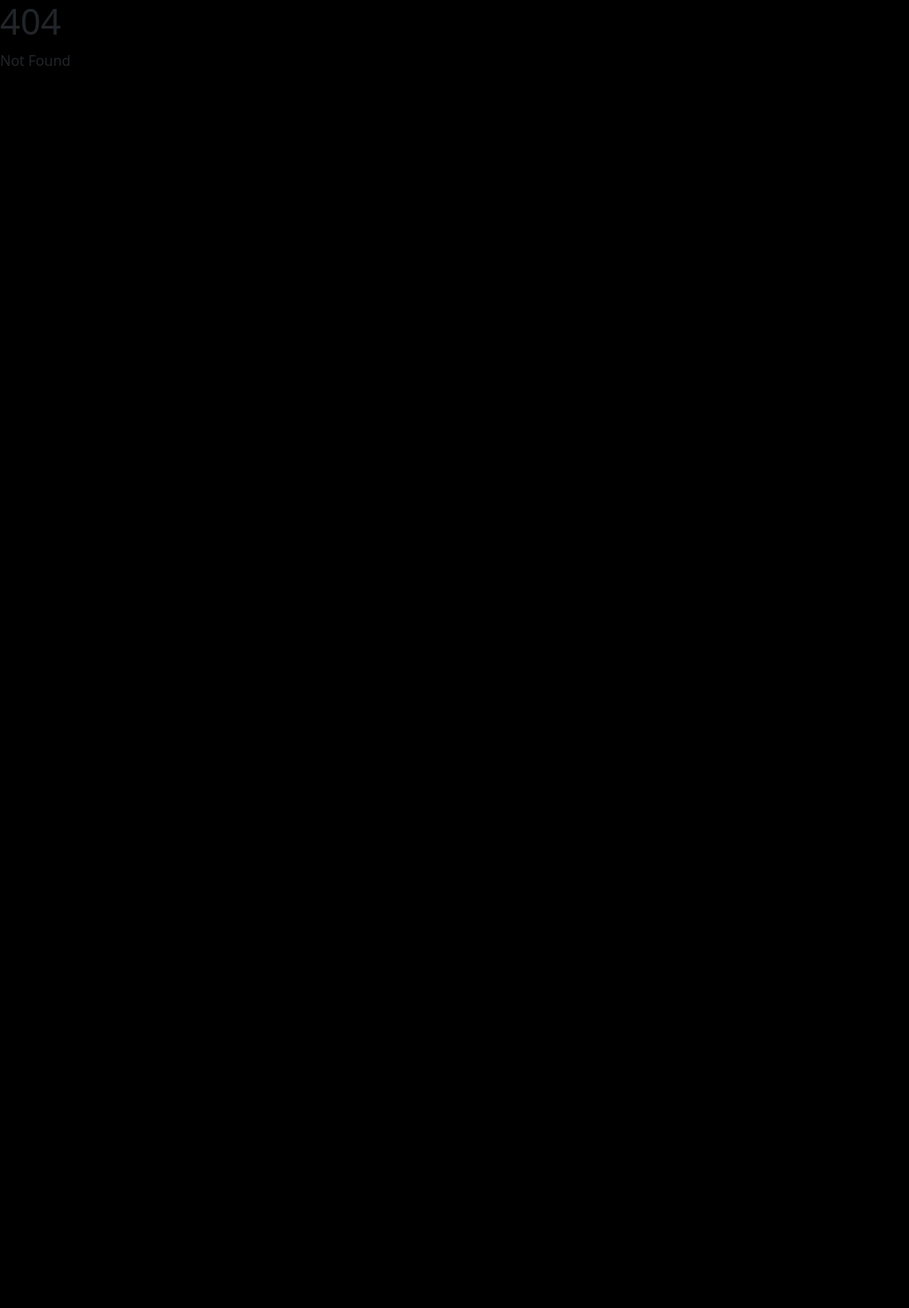
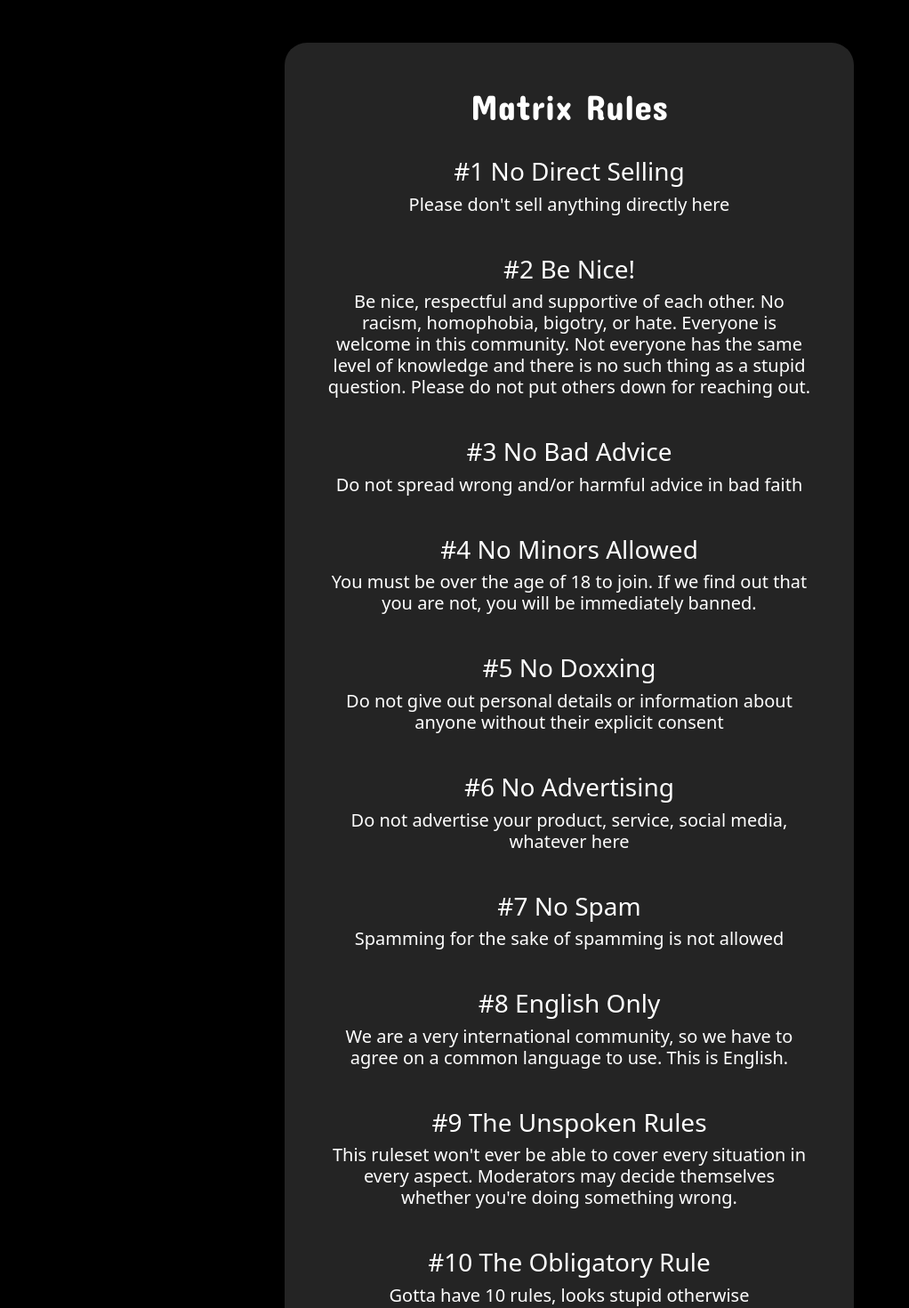
Before and after one commit to ResearchCommunity/Website, a SvelteKit app: page /matrix-rules in a window 1280 px wide. Before the commit this address had no page. Shown: the top 1470 px of the page at 89% size, without its empty margins (0-1022 px from the left). Before the commit the page ends 800 px from the top, so only its background shows below. Built offline with nearby package versions, Linux system fonts and the light colour scheme.

Commit message:
add matrix rule page

```diff
--- /dev/null
+++ b/src/routes/+layout.svelte
@@ -0,0 +1,13 @@
+<script lang="ts">
+	import type { Engine } from 'tsparticles-engine';
+	import Particles from 'svelte-particles';
+	import { loadFull } from 'tsparticles';
+
+	let particlesInit = async (engine: Engine) => {
+		await loadFull(engine);
+	};
+</script>
+
+<slot />
+
+<Particles id="tsparticles" url="/particles.json" {particlesInit} />
--- /dev/null
+++ b/src/routes/matrix-rules/+page.svelte
@@ -0,0 +1,75 @@
+<script lang="ts">
+</script>
+
+<div class="content-box">
+	<h1>Matrix Rules</h1>
+
+	<h3>#1 No Direct Selling</h3>
+	<h5>Please don't sell anything directly here</h5>
+    <br>
+
+    <h3>#2 Be Nice!</h3>
+    <h5>Be nice, respectful and supportive of each other. No racism, homophobia, bigotry, or hate. Everyone is welcome in this community. Not everyone has the same level of knowledge and there is no such thing as a stupid question. Please do not put others down for reaching out.</h5>
+    <br>
+
+    <h3>#3 No Bad Advice</h3>
+    <h5>Do not spread wrong and/or harmful advice in bad faith</h5>
+    <br>
+
+    <h3>#4 No Minors Allowed</h3>
+    <h5>You must be over the age of 18 to join. If we find out that you are not, you will be immediately banned.</h5>
+    <br>
+
+    <h3>#5 No Doxxing</h3>
+    <h5>Do not give out personal details or information about anyone without their explicit consent</h5>
+    <br>
+
+    <h3>#6 No Advertising</h3>
+    <h5>Do not advertise your product, service, social media, whatever here</h5>
+    <br>
+
+    <h3>#7 No Spam</h3>
+    <h5>Spamming for the sake of spamming is not allowed</h5>
+    <br>
+
+    <h3>#8 English Only</h3>
+    <h5>We are a very international community, so we have to agree on a common language to use. This is English.</h5>
+    <br>
+
+    <h3>#9 The Unspoken Rules</h3>
+    <h5>This ruleset won't ever be able to cover every situation in every aspect. Moderators may decide themselves whether you're doing something wrong.</h5>
+    <br>
+
+    <h3>#10 The Obligatory Rule</h3>
+    <h5>Gotta have 10 rules, looks stupid otherwise</h5>
+</div>
+
+<style>
+	@import url('https://fonts.googleapis.com/css2?family=Concert+One&family=Poppins&display=swap');
+
+	.content-box {
+		background-color: #242424;
+		border-radius: 25px;
+		padding: 3rem;
+		max-width: 75%;
+		display: block;
+		color: white;
+		margin-bottom: 5rem;
+		font-size: x-large;
+		margin-left: 50%;
+		transform: translateX(-50%);
+        text-align: center;
+        margin-top: 3rem;
+	}
+
+	.content-box h1 {
+		font-family: 'Concert One', cursive;
+		margin-bottom: 2rem;
+	}
+
+	@media screen and (max-width: 800px) {
+		.content-box {
+			width: 100%;
+		}
+	}
+</style>
--- a/svelte.config.js
+++ b/svelte.config.js
@@ -3,13 +3,16 @@ import { vitePreprocess } from '@sveltejs/kit/vite';
 
 /** @type {import('@sveltejs/kit').Config} */
 const config = {
-	// Consult https://kit.svelte.dev/docs/integrations#preprocessors
-	// for more information about preprocessors
-	preprocess: vitePreprocess(),
+    // Consult https://kit.svelte.dev/docs/integrations#preprocessors
+    // for more information about preprocessors
+    preprocess: vitePreprocess(),
 
-	kit: {
-		adapter: adapter()
-	}
+    kit: {
+        adapter: adapter(),
+        files: {
+            lib: 'src/lib'
+        }
+    }
 };
 
 export default config;
```
Also changed, not shown: src/lib/components/footer.svelte (added, +42 -0 lines), src/routes/+page.svelte (+3 -46 lines), src/routes/disclosure/+page.svelte (+2 -47 lines).
